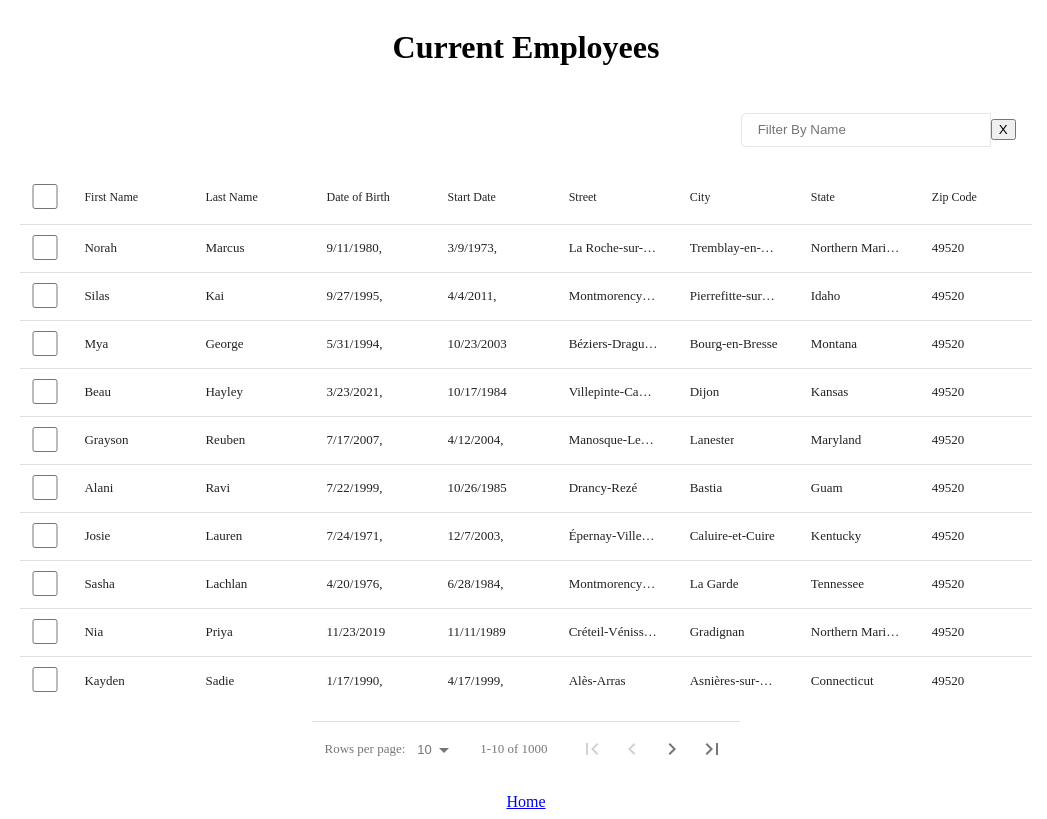
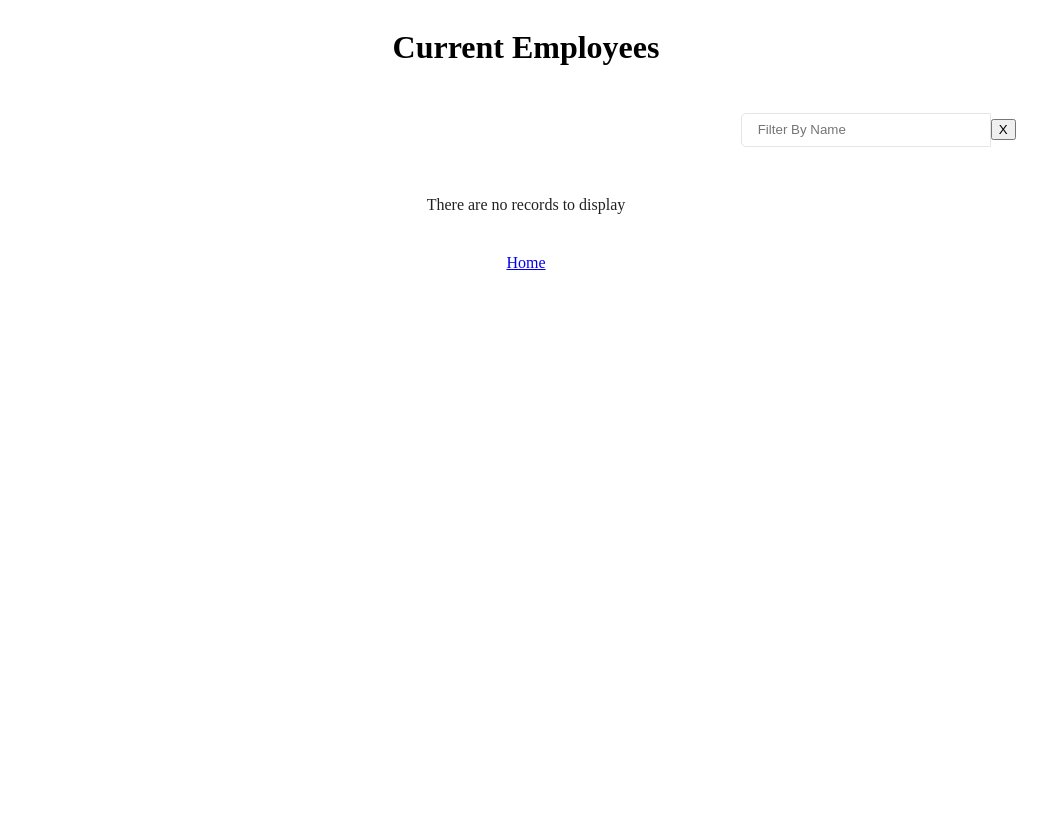
Before and after one commit to thxDuck/DylanPelle_14_092022, a React (Create React App) app: page /list in a window 1280 px wide. Shown: the whole page, without its empty margins (114-1161 px from the left). Built offline with nearby package versions, Linux system fonts and the light colour scheme.

Commit message:
Data persist works, add button to create fake employee and clear employees

```diff
--- a/package.json
+++ b/package.json
@@ -7,6 +7,8 @@
 		"@testing-library/jest-dom": "^5.16.5",
 		"@testing-library/react": "^13.3.0",
 		"@testing-library/user-event": "^13.5.0",
+		"i": "^0.3.7",
+		"npm": "^8.19.2",
 		"react": "^18.2.0",
 		"react-data-table-component": "^7.5.3",
 		"react-datepicker": "^4.8.0",
--- a/src/Components/EmployeeForm.jsx
+++ b/src/Components/EmployeeForm.jsx
@@ -10,11 +10,22 @@ import Label from "./Forms/Label.jsx";
 import data from "../data/data";
 import * as employeeActions from "../features/employee";
 import { getFormStructure, getOptionsForSelect } from "../services/formServices";
+import { createRandmonEmployees } from "../utils/mock";
 
 const EmployeeForm = () => {
 	const dispatch = useDispatch();
 	const form = getFormStructure();
-
+	const getRandomEmployees = () => {
+		const employees = createRandmonEmployees(100);
+		employees.forEach((employee) => {
+			dispatch(employeeActions.setEmployee(employee));
+		});
+		alert("Employees created !");
+	};
+	const clearEmployees = () => {
+			dispatch(employeeActions.clearEmployees());
+		alert("Employees removed !");
+	};
 	const { register, handleSubmit, control } = useForm({
 		defaultValues: {
 			...data.employee,
@@ -24,8 +35,8 @@ const EmployeeForm = () => {
 		switch (type) {
 			case "text":
 				return {
-					// minLength: 2,
-					// maxLength: 100,
+					minLength: 2,
+					maxLength: 100,
 					required: true,
 				};
 			case "date":
@@ -147,6 +158,9 @@ const EmployeeForm = () => {
 			<Label id="submit" label="">
 				<input id="submit" name="submit" value="Save" type="submit" />
 			</Label>
+
+			<button type="button" onClick={() => getRandomEmployees()}>Create 100 random employee</button>
+			<button type="button" onClick={() => clearEmployees()}>Clear employee list</button>
 		</form>
 	);
 };
--- a/src/Components/Table.jsx
+++ b/src/Components/Table.jsx
@@ -1,12 +1,14 @@
 import React, { useState } from "react";
+import { useSelector } from "react-redux";
+
 import DataTable from "react-data-table-component";
 import FilterComponent from "./FilterComponent.jsx";
-import { getEmployees } from "../utils/mock";
-import { getColumns } from "../services/formServices.js";
+import { selectAllEmployees } from "../utils/selectors";
 
-const employees = getEmployees(1000);
+import { getColumns, parseEmployees } from "../services/formServices.js";
 
 const Table = () => {
+	const employees = parseEmployees(useSelector(selectAllEmployees));
 	const [filterText, setFilterText] = useState("");
 	const [resetPaginationToggle, setResetPaginationToggle] = useState(false);
 
--- a/src/features/employee.js
+++ b/src/features/employee.js
@@ -1,8 +1,5 @@
 import { createSlice } from "@reduxjs/toolkit";
-// import models from "../data/models";
 import data from "../data/data";
-// import { useSelector } from "react";
-// import { selectEmployee } from "../utils/selectors";
 import { checkValue } from "../services/formServices";
 
 const initialState = {
@@ -21,11 +18,18 @@ export const setEmployee = (raw_employee) => {
 				hasError = true;
 				dispatch(actions.setError({ ...error, property }));
 			} else {
+				// TODO : If changes
 				dispatch(actions.removeError(property));
 				employee[property] = checkedValue;
 			}
 		}
 		if (!hasError) dispatch(actions.addEmployee(employee));
+	};
+};
+
+export const clearEmployees = () => {
+	return (dispatch, getState) => {
+		dispatch(actions.clearEmployees());
 	};
 };
 
@@ -51,6 +55,12 @@ const employeeSlice = createSlice({
 			}),
 			reducer: (draft, action) => {
 				draft.employees.push(action.payload.employee);
+				return;
+			},
+		},
+		clearEmployees: {
+			reducer: (draft, action) => {
+				draft.employees = [];
 				return;
 			},
 		},
--- a/src/services/formServices.js
+++ b/src/services/formServices.js
@@ -2,14 +2,26 @@ import data from "../data/data.js";
 import models from "../data/models.js";
 import ERROR from "./errors.js";
 const alphanumericRegexp = /[^a-z0-9] /gi;
+
+export const parseEmployees = (employees) => {
+	return employees.map((raw_data) => {
+		const employee = { ...raw_data };
+		employee.startDate = new Date(employee.startDate).toLocaleString().slice(0, 10);
+		employee.dateOfBirth = new Date(employee.dateOfBirth).toLocaleString().slice(0, 10);
+		employee.department = employee.department.name;
+		employee.abbreviation = employee.state.abbreviation;
+		employee.state = employee.state.name;
+		return employee;
+	});
+};
 
 const checkSelect = (value, property) => {
 	if (!value) return { error: ERROR.FORM.REQUIRED };
 	const options = data.options;
 	const selectedOption = options[property].find(
 		(date) => date.name.toLowerCase() === value.toLowerCase()
-		);
-	return !!selectedOption ? { checkedValue: selectedOption } :  { error: ERROR.FORM.REQUIRED };
+	);
+	return !!selectedOption ? { checkedValue: selectedOption } : { error: ERROR.FORM.REQUIRED };
 };
 
 export const checkDateCoherence = (date, property, employee) => {
--- a/src/utils/mock.js
+++ b/src/utils/mock.js
@@ -1221,29 +1221,29 @@ const states = [
 ];
 const randomDate = () => {
 	const rdmDate = Math.floor(Math.random() * new Date().getTime());
-	return new Date(rdmDate).toLocaleString().slice(0, 10);
+	return new Date(rdmDate).getTime();
 };
 const rdmString = (array) => {
 	return array[Math.floor(Math.random() * array.length)];
 };
-export const getEmployees = (nb) => {
+export const createRandmonEmployees = (nb) => {
 	const employees = [];
 	for (let i = 0; i < nb; i++) {
-        const state = states[Math.floor(Math.random() * states.length)];
+		const state = states[Math.floor(Math.random() * states.length)];
 		const employee = {
 			firstName: rdmString(names),
 			lastName: rdmString(names),
-			dateOfBirth: randomDate(),
 			startDate: randomDate(),
-			department: rdmString(department),
+			department: { value: rdmString(department) },
 			street: rdmString(cities) + "-" + rdmString(cities),
 			city: rdmString(cities),
-			state: state.name,
-			abbreviation: state.abbreviation,
-			zipCode: "49520",
+			state: { value: state.name },
+			zipCode: Math.floor(Math.random() * 99999),
 		};
+		do {
+			employee.dateOfBirth = randomDate();
+		} while (employee.dateOfBirth > new Date().getTime() || employee.dateOfBirth > employee.startDate)
 		employees.push(employee);
 	}
-	// localStorage.setItem("employees", JSON.stringify(employees));
 	return employees;
 };
```
Also changed, not shown: src/Components/Forms/Datepicker.jsx (deleted, +0 -14 lines), src/Components/Forms/SelectInput.jsx (deleted, +0 -24 lines), 1 other file (tests, documents, lock files or other folders).
